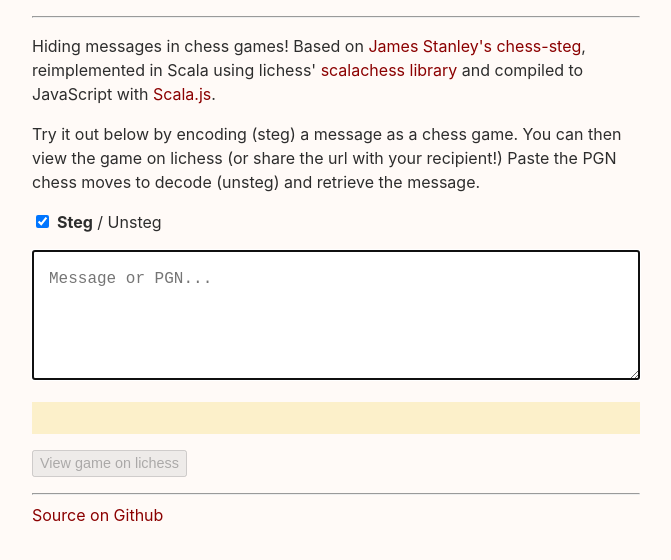
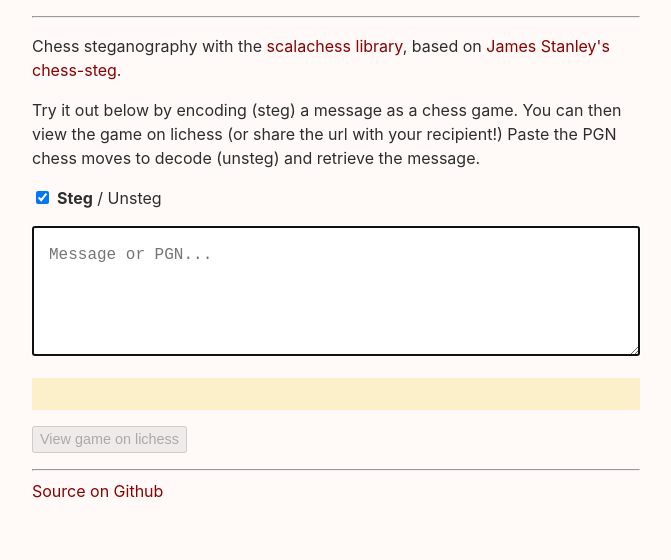
Before and after one commit to carpetscheme/scalachess-steg, a plain HTML site: page docs/index.html in a window 1280 px wide. Shown: the part 80-640 px from the top of the page, without its empty margins (304-975 px from the left). Drawn offline with Linux system fonts and the light colour scheme.

Commit message:
Updated demo page

```diff
--- a/docs/index.html
+++ b/docs/index.html
@@ -18,7 +18,7 @@
     <header role="banner">
         <h3 style="margin-top:0;">
             <a href="#" title="Home">ScalaChess Steg</a>
-            <br/><small>Chess steganography with the scalachess library</small>
+            <br/><small>Hiding messages in chess games!</small>
         </h3>
     </header>
     <hr/>
@@ -26,12 +26,9 @@
     <article id="article">
 
         <p>
-            Hiding messages in chess games! Based on <a
-                href="https://incoherency.co.uk/blog/stories/chess-steg.html"
-                title="James Stanley's chess-steg">James Stanley's chess-steg</a>, reimplemented in
-            Scala using lichess' <a href="https://github.com/ornicar/scalachess"> scalachess
-            library</a> and compiled to JavaScript with <a
-                href="https://www.scala-js.org/">Scala.js</a>.
+            Chess steganography with the <a href="https://github.com/ornicar/scalachess">scalachess
+            library</a>, based on <a href="https://incoherency.co.uk/blog/stories/chess-steg.html"
+            title="James Stanley's chess-steg">James Stanley's chess-steg</a>.
         </p>
         <p>
             Try it out below by encoding (steg) a message as a chess game. You can then view the
```
